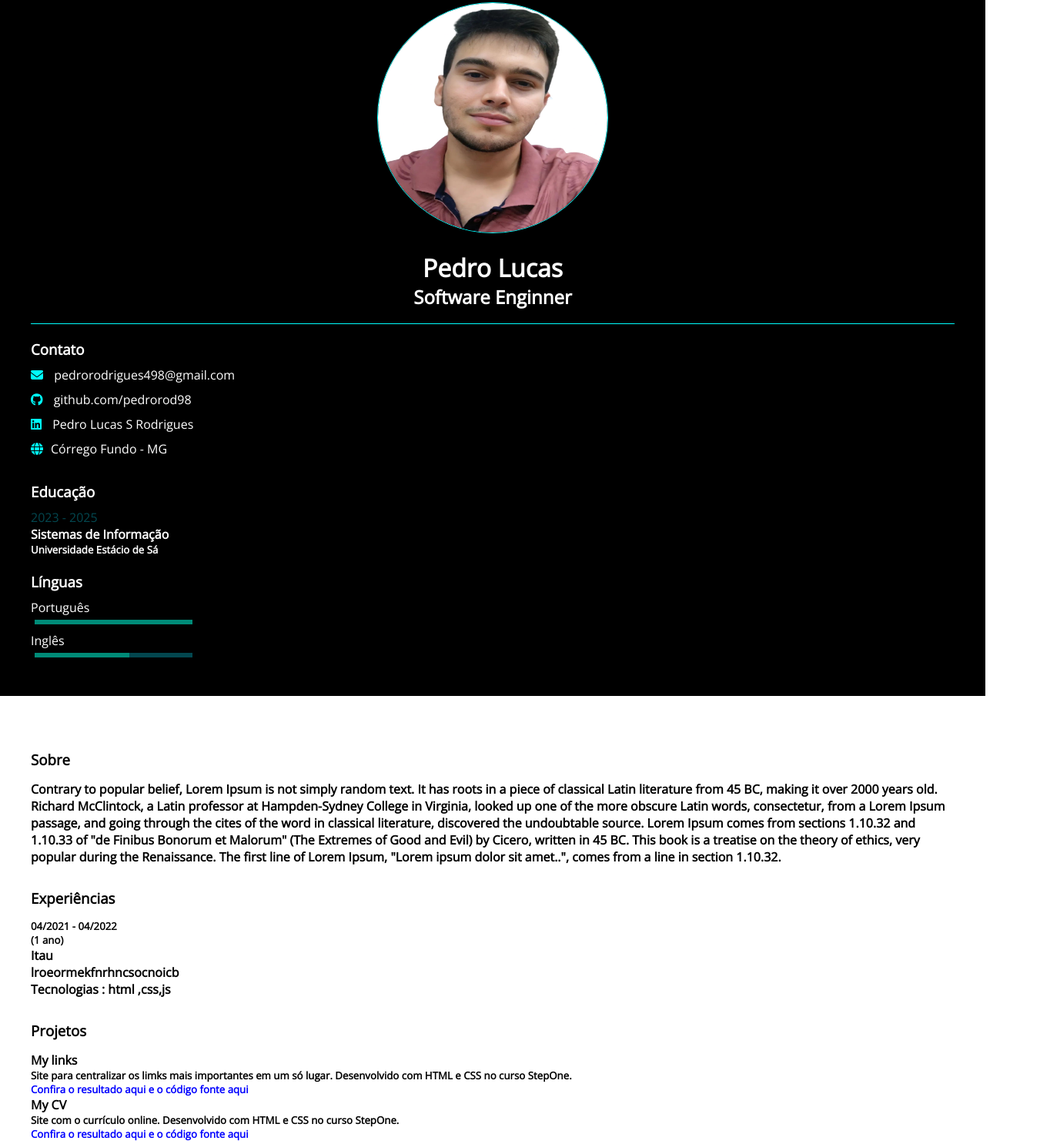
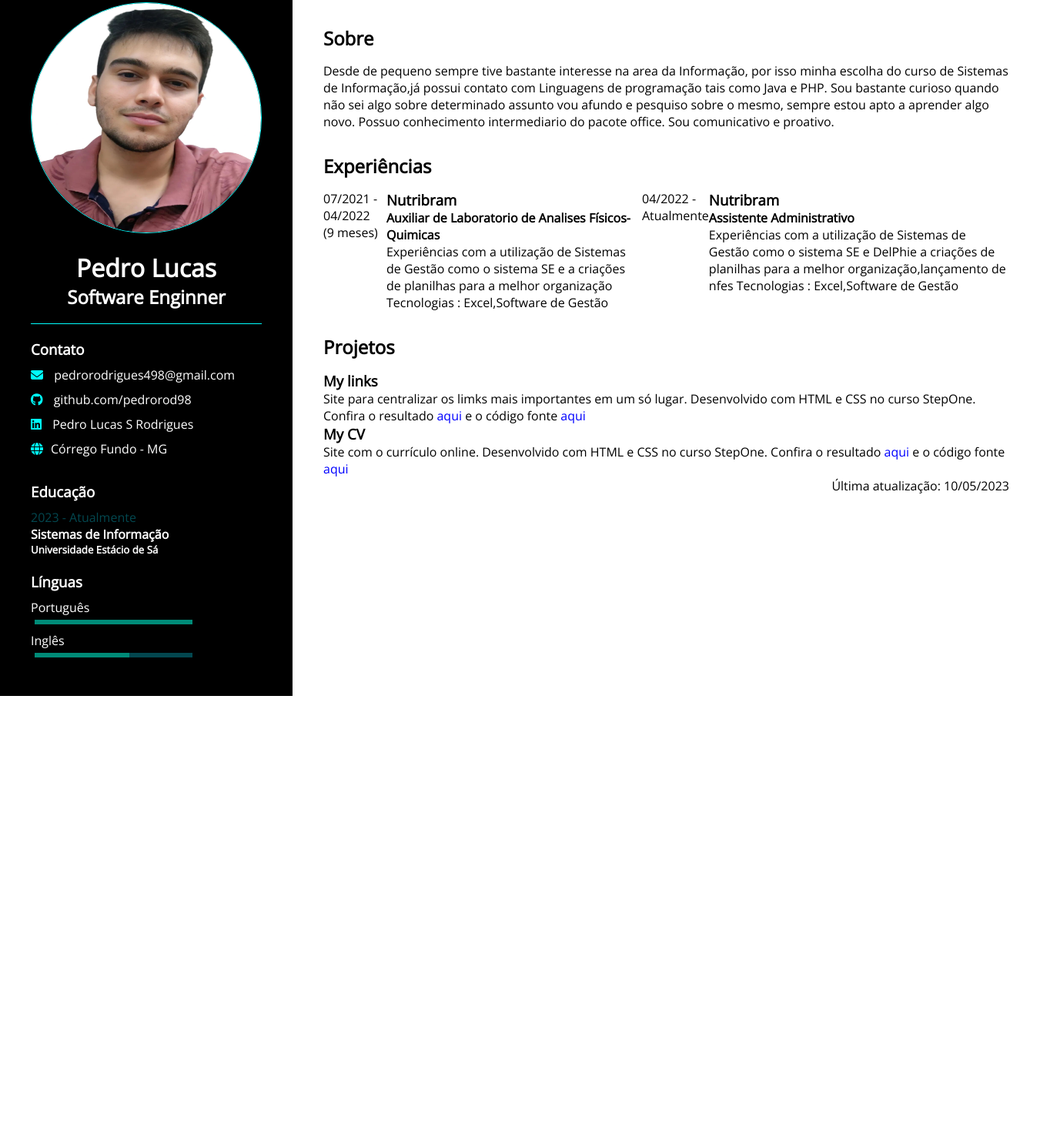
Before and after one commit to pedrorod98/myCV, a plain HTML site: page index.html in a window 1280 px wide. Shown: the part 37-1523 px from the top of the page at 77% size, 1351 px wide, since content can reach past the window. After the commit the page ends 941 px from the top, so only its background shows below. Drawn offline with nearby package versions, Linux system fonts and the light colour scheme.

Commit message:
Add files via upload

```diff
--- a/index.html
+++ b/index.html
@@ -5,7 +5,7 @@
     <meta charset="UTF-8">
     <meta name="viewport" content="width=device-widt h, initial-scale=1.0">
     <title>Pedro Lucas</title>
-    <link rel="stylesheet" href="style.css">
+    <link rel="stylesheet" media="screen" href="style.css">
     <script src="https://kit.fontawesome.com/f5a03a1136.js" crossorigin="anonymous"></script>
 </head>
 
@@ -44,7 +44,7 @@
                 <h3>Educação</h3>
                 <ul>
                     <li>
-                        <p>2023 - 2025</p>
+                        <p>2023 - Atualmente</p>
                         <h4>Sistemas de Informação</h4>
                         <h5>Universidade Estácio de Sá</h5>
 
@@ -79,61 +79,84 @@
 
 
         <div class="experiences-column">
-            <div class="sobre-description">
-                <h3>Sobre</h3>
+            <section>
+                <h2>Sobre</h2>
 
 
                 <p>
-                    Contrary to popular belief, Lorem Ipsum is not simply random text. It has roots in a piece of
-                    classical
-                    Latin literature from 45 BC, making it over 2000 years old. Richard McClintock, a Latin professor at
-                    Hampden-Sydney College in Virginia, looked up one of the more obscure Latin words, consectetur, from
-                    a
-                    Lorem Ipsum passage, and going through the cites of the word in classical literature, discovered the
-                    undoubtable source. Lorem Ipsum comes from sections 1.10.32 and 1.10.33 of "de Finibus Bonorum et
-                    Malorum" (The Extremes of Good and Evil) by Cicero, written in 45 BC. This book is a treatise on the
-                    theory of ethics, very popular during the Renaissance. The first line of Lorem Ipsum, "Lorem ipsum
-                    dolor
-                    sit amet..", comes from a line in section 1.10.32.
+                    Desde de pequeno sempre tive bastante interesse na area da Informação, por isso minha escolha do curso de Sistemas de Informação,já possui contato com Linguagens de programação tais como Java e PHP.
+                    Sou bastante curioso quando não sei algo sobre determinado assunto vou afundo e pesquiso sobre o mesmo, sempre estou apto a aprender algo novo.
+                    Possuo conhecimento intermediario do pacote office.
+                    Sou comunicativo e proativo.
+
+
+
                 </p>
 
-                <h3>Experiências</h3>
+            </section>
+            <section>
+
+                <h2>Experiências</h2>
+                <div class="experiences">
+                    <div class="experiences-date">
+
+                        <p>07/2021 - 04/2022 </p>
+                        <p>(9 meses) </p>
+                    </div>
+
+                    <div>
+                        <h3>Nutribram</h3>
+                        <h4>Auxiliar de Laboratorio de Analises Físicos-Quimicas</h4>
+                        <p>Experiências com a utilização de Sistemas de Gestão como o sistema SE e a criações de planilhas para a melhor organização
+                            Tecnologias : Excel,Software de Gestão</p>
+
+                    </div>
+                    <div class="experiences-date">
+
+                        <p>04/2022 - Atualmente </p>
+                        <p> </p>
+                    </div>
+
+                    <div>
+                        <h3>Nutribram</h3>
+                        <h4>Assistente Administrativo</h4>
+                        <p>Experiências com a utilização de Sistemas de Gestão como o sistema SE e DelPhie a criações de planilhas para a melhor organização,lançamento de nfes
+                            Tecnologias : Excel,Software de Gestão</p>
+
+                    </div>
+                </div>
 
 
-                <h5>04/2021 - 04/2022
-                    <p>(1 ano)</p>
-                </h5>
+            </section>
+            <section>
+                <div>
+                    <h2>Projetos</h2>
+                    <h3>My links</h3>
+                    <p>Site para centralizar os limks mais importantes em um só lugar. Desenvolvido com HTML e CSS no
+                        curso StepOne. Confira o resultado
+                        <a href="https://pedrorod98.github.io/mylinks" target="_blank">aqui</a>
+                        e o
+                        código fonte
+                        <a href="https://github.com/pedrorod98/mylinks" target="_blank">aqui</a>
+                    </p>
 
-                <h4>Itau
-                    <p>lroeormekfnrhncsocnoicb</p>
-                    <p>Tecnologias : html ,css,js</p>
-                </h4>
+                    <h3>My CV</h3>
+                    <p>Site com o currículo online. Desenvolvido com HTML e CSS no curso StepOne. Confira o resultado
+                        <a href="https://pedrorod98.github.io/myCV" target="_blank"> aqui </a>
+                        e o código fonte
+                        <a href="https://github.com/pedrorod98/myCV">aqui</a>
 
-                </p>
-                <div>
-                    <h3>Projetos</h3>
-                    <h4>My links</h4>
-                    <h5>Site para centralizar os limks mais importantes em um só lugar. Desenvolvido com HTML e CSS no
-                        curso StepOne.
-                        <p><a href="https://github.com/pedrorod98/mylinks" target="_blank">Confira o resultado aqui e o
-                                código fonte
-                                aqui</a>
-                        </p>
-                    </h5>
-                    <h4>My CV</h4>
-                    <h5>Site com o currículo online. Desenvolvido com HTML e CSS no curso StepOne.
-                        <p><a href="https://github.com/pedrorod98/myCV" target="_blank">Confira o resultado aqui e o
-                                código fonte
-                                aqui</a>
-                        </p>
-                    </h5>
-                </div>
-
-            </div>
-        </div>
+                    </p>
 
 
+                </div>
+            </section>
+            <p class="last-date">Última atualização: 10/05/2023</p>
+
+        </div>
     </div>
+
+
 </body>
 
 </html>
--- a/style.css
+++ b/style.css
@@ -9,7 +9,6 @@
     font-family: 'Open Sans', sans-serif;
 }
 
-.container {}
 
 .information-column {
     padding: 40px;
@@ -40,7 +39,7 @@
     margin-top: 20px;
 }
 
-.information-column ul{
+.information-column ul {
     list-style-type: none;
 
 }
@@ -52,15 +51,18 @@
 
 
 }
+
 .contact-description a {
     text-decoration: none;
     color: white;
 
 }
+
 .contact-description i {
     color: aqua;
     margin-right: 10px;
 }
+
 .education-description {
     margin-top: 32px;
 }
@@ -82,7 +84,7 @@
     background-color: rgba(1, 152, 129, 0.845);
 }
 
-.language-description .percent.english div{
+.language-description .percent.english div {
     width: 60%;
 }
 
@@ -94,23 +96,43 @@
     padding: 40px;
     background-color: white;
     color: black;
-    text-align: left;
 
 
 }
-.sobre-description  {
 
-    font-weight: bold;
+.experiences-column section {
+    margin-top: 30px;
 }
-.sobre-description h3 {
 
+.experiences-column h2 {
     margin-bottom: 15px;
-    margin-top: 30px;
-    color: black;
+}
 
+.experiences-column .experiences {
+    margin-bottom: 14px;
 }
-.sobre-description a {
+
+.experiences-column a {
     text-decoration: none;
     color: blue;
 
 }
+
+.experiences-column .last-date {
+    text-align: right;
+}
+
+@media (min-width: 992px) {
+    .container{
+        display: flex;
+
+    }
+    .experiences-column .experiences{
+        display: flex;
+    }
+
+    .experiences-date{
+        width: 300px;
+    }
+
+}
```
